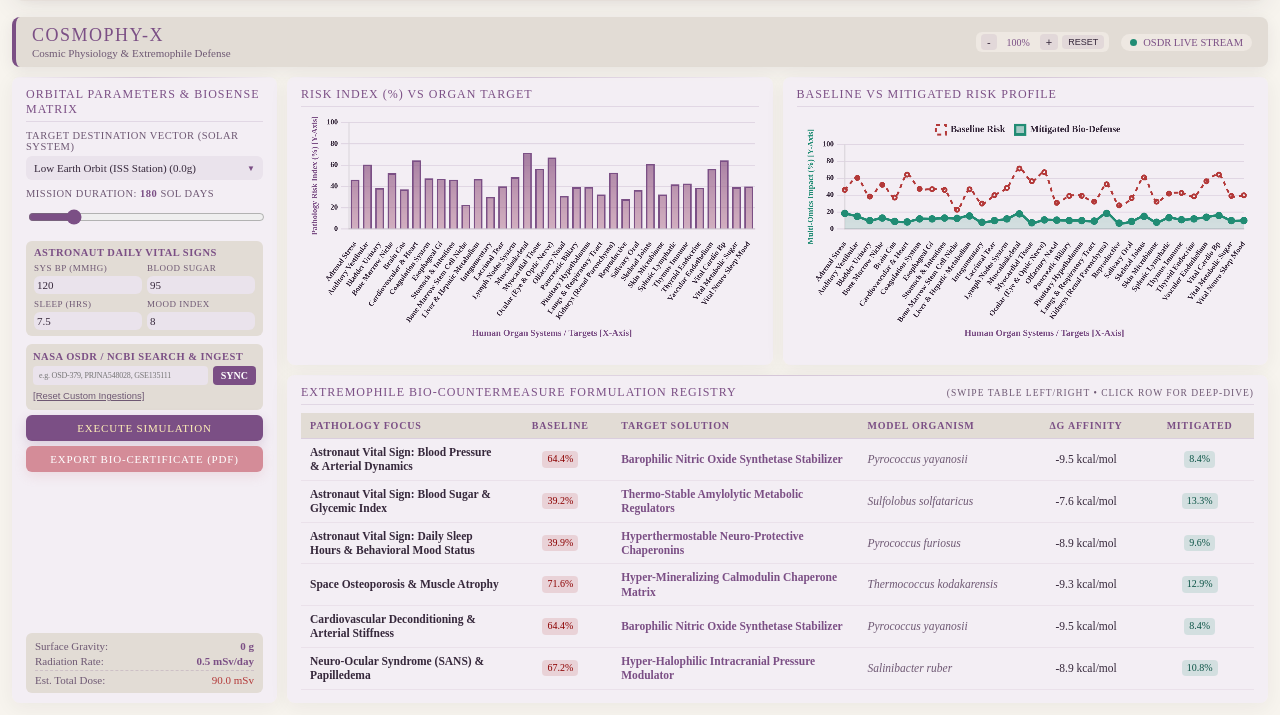
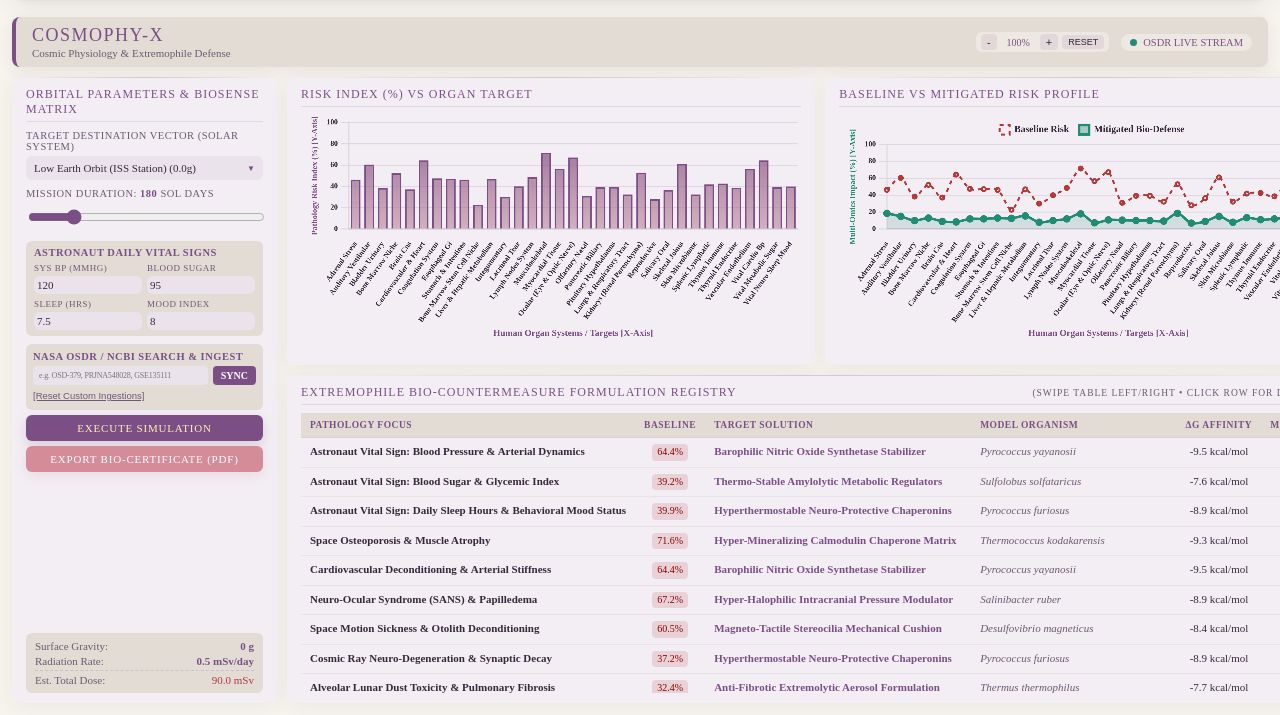
Before and after one commit to pritirooj-source/CHOSMOPHY-X, a Flask app: page / in a window 1280 px wide. Shown: the part 958-1673 px from the top of the page. Run offline with Flask 3, Linux system fonts and the light colour scheme; some web fonts are replaced.

Commit message:
Update index.html

```diff
--- a/templates/index.html
+++ b/templates/index.html
@@ -456,13 +456,13 @@
             width: 100%;
         }
 
-        /* Dedicated table wrapper with independent horizontal scrolling */
+        /* Perfectly contained table wrapper with smooth horizontal scrolling */
         .table-wrap {
             max-height: 280px;
             width: 100%;
             overflow-x: auto;
             overflow-y: auto;
-            -webkit-overflow-scrolling: touch; /* Smooth scrolling for mobile */
+            -webkit-overflow-scrolling: touch;
             scrollbar-width: thin;
             scrollbar-color: rgba(123, 79, 133, 0.4) rgba(247, 244, 238, 0.2);
         }
@@ -484,9 +484,8 @@
 
         table {
             width: 100%;
-            min-width: 700px; /* Forces table content to have enough width so horizontal scrollbar appears on phones */
             border-collapse: collapse;
-            font-size: 12px;
+            font-size: 11px;
         }
 
         th {
@@ -495,39 +494,26 @@
             background: #e2dcd5 !important;
             color: var(--accent-primary);
             text-transform: uppercase;
-            font-size: 10px;
-            letter-spacing: 0.8px;
+            font-size: 9.5px;
+            letter-spacing: 0.5px;
             border-bottom: 1px solid rgba(123, 79, 133, 0.2);
             position: sticky;
             top: 0;
             z-index: 10;
             white-space: nowrap;
-            overflow: hidden;
-            text-overflow: ellipsis;
             font-weight: 600;
         }
 
         td {
             padding: 6px 9px;
             border-bottom: 1px solid rgba(123, 79, 133, 0.08);
-            font-size: 11.5px;
-            white-space: normal;
-            word-break: break-word;
-            overflow: visible;
-            text-overflow: clip;
+            font-size: 11px;
+            white-space: nowrap;
             cursor: pointer;
             font-weight: 400;
             color: var(--text-main);
             line-height: 1.25;
-            height: auto;
         }
-
-        .col-focus { width: 160px; }
-        .col-base { width: 80px; text-align: center; }
-        .col-sol { width: 190px; }
-        .col-org { width: 130px; }
-        .col-dg { width: 90px; text-align: center; }
-        .col-mit { width: 80px; text-align: center; }
 
         tr:hover td { background: rgba(123, 79, 133, 0.06); }
 
@@ -596,10 +582,17 @@
             flex-shrink: 0;
         }
 
-        @media (max-width: 900px) {
-            .dashboard-grid { grid-template-columns: 1fr; }
-            .charts-row { grid-template-columns: 1fr; }
-            .right-area { grid-template-rows: auto auto; }
+        /* Mobile Responsive Media Query */
+        @media (max-width: 1024px) {
+            .dashboard-grid {
+                grid-template-columns: 1fr;
+            }
+            .charts-row {
+                grid-template-columns: 1fr;
+            }
+            .right-area {
+                grid-template-rows: auto auto;
+            }
         }
     </style>
 </head>
@@ -751,12 +744,12 @@
                             <table>
                                 <thead>
                                     <tr>
-                                        <th class="col-focus">Pathology Focus</th>
-                                        <th class="col-base">Baseline</th>
-                                        <th class="col-sol">Target Solution</th>
-                                        <th class="col-org">Model Organism</th>
-                                        <th class="col-dg">ΔG Affinity</th>
-                                        <th class="col-mit">Mitigated</th>
+                                        <th>Pathology Focus</th>
+                                        <th>Baseline</th>
+                                        <th>Target Solution</th>
+                                        <th>Model Organism</th>
+                                        <th>ΔG Affinity</th>
+                                        <th>Mitigated</th>
                                     </tr>
                                 </thead>
                                 <tbody id="countermeasureTable">
@@ -1188,12 +1181,12 @@
             countermeasures.forEach((cm, index) => {
                 const row = document.createElement('tr');
                 row.innerHTML = `
-                    <td class="col-focus"><strong style="color: var(--text-main); font-weight: 600;">${cm.pathology}</strong></td>
-                    <td class="col-base"><span class="badge-risk risk-high">${cm.baseline_risk}%</span></td>
-                    <td class="col-sol"><span style="color: var(--accent-primary); font-weight: 600;">${cm.solution}</span></td>
-                    <td class="col-org"><em style="color: var(--text-dim); font-weight: 400;">${cm.organism}</em></td>
-                    <td class="col-dg" style="font-weight: 400; color: var(--text-main);">${cm.delta_g_kcal} kcal/mol</td>
-                    <td class="col-mit"><span class="badge-risk risk-mitigated">${cm.mitigated_risk}%</span></td>
+                    <td><strong style="color: var(--text-main); font-weight: 600;">${cm.pathology}</strong></td>
+                    <td style="text-align: center;"><span class="badge-risk risk-high">${cm.baseline_risk}%</span></td>
+                    <td><span style="color: var(--accent-primary); font-weight: 600;">${cm.solution}</span></td>
+                    <td><em style="color: var(--text-dim); font-weight: 400;">${cm.organism}</em></td>
+                    <td style="text-align: center; font-weight: 400; color: var(--text-main);">${cm.delta_g_kcal} kcal/mol</td>
+                    <td style="text-align: center;"><span class="badge-risk risk-mitigated">${cm.mitigated_risk}%</span></td>
                 `;
 
                 row.addEventListener('click', () => {
```
